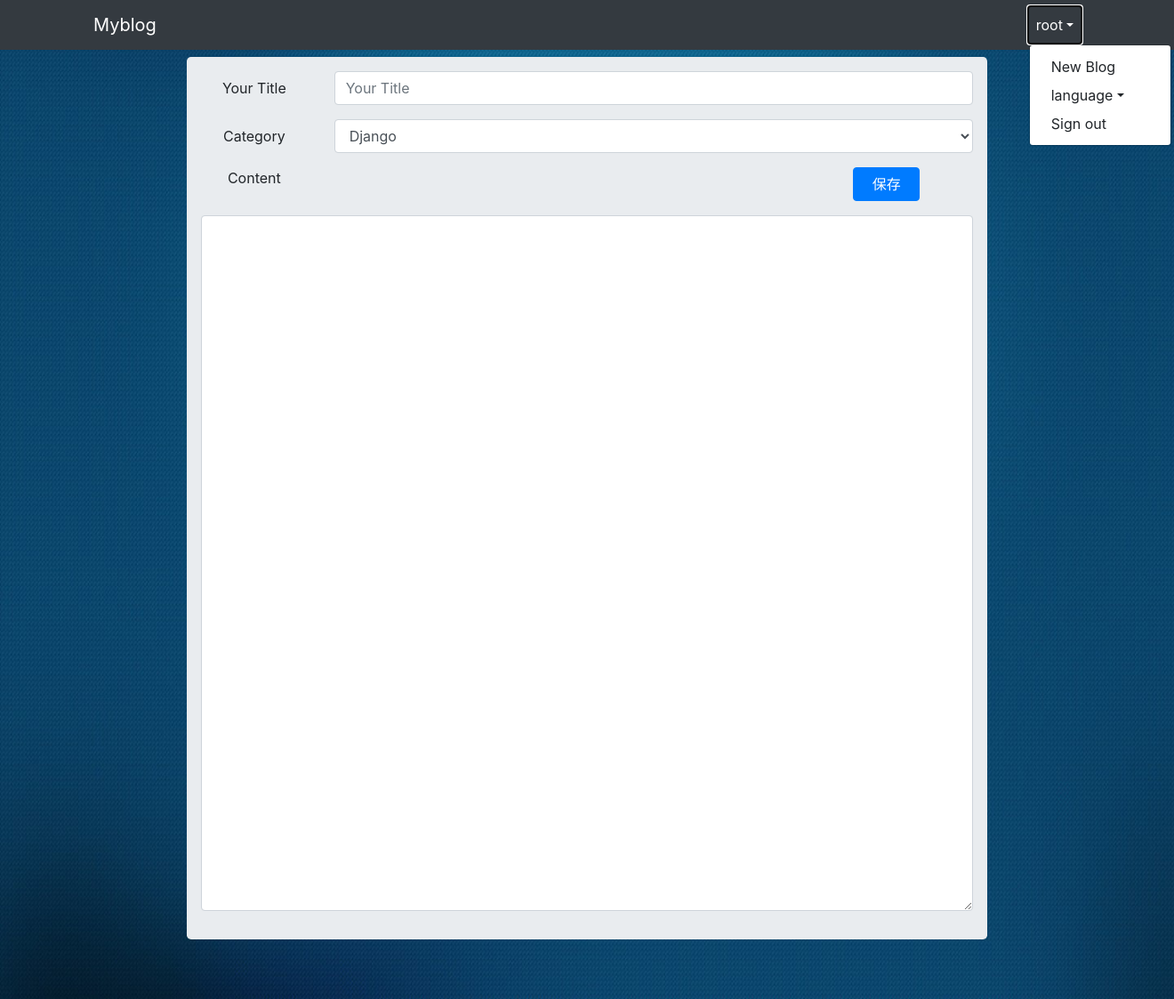
After one commit to heyefu19920626/myBlog, a Django app: page /new_article/ in a window 1320 px wide, after a click on "root". The commit adds this page. Shown: the whole page at 89% size. Run offline with Django 3.2, Linux system fonts and the light colour scheme; a user stored in the database is signed in; data comes from the database, SQL or seed files in the repository; both versions use the stored data as it was after the commit; some libraries are stand-ins or nearby versions.

Commit message:
用户能够新建文章

```diff
--- a/blog/forms.py
+++ b/blog/forms.py
@@ -11,3 +11,13 @@ class ArticleForm(forms.ModelForm):
         TextInput = {'title': ''}
         Textarea = {'body': ''}
         ChoiceField = {'category': ''}
+
+
+class NewArticleForm(forms.ModelForm):
+    """  新建文章表单 """
+    class Meta:
+        model = Article
+        fields = ['title', 'body', 'category', 'author']
+        TextInput = {'title': '', 'author': ''}
+        Textarea = {'body': ''}
+        ChoiceField = {'category': ''}
--- a/blog/templates/blog/base.html
+++ b/blog/templates/blog/base.html
@@ -33,12 +33,26 @@
                 <div id="navbar" class="collapse navbar-collapse justify-content-end">
                     <ul class="navbar-nav">
                         {% if user.is_authenticated %}
-                        <li><a class="nav-link" href="#" >{{ user.username }}</a></li>
-                        <li><a class="nav-link" href="{% url 'users:logout' %}">{% trans 'Sign out' %}</a></li>
+                        <!-- 登录后显示 -->
+                        <li class="nav-item dropdown">
+                            <a class="nav-link dropdown-toggle" href="#" id="setting" role="button" data-toggle="dropdown" aria-haspopup="true" aria-expanded="false">{{ user.username }}</a>
+                            <div class="dropdown-menu" aria-labelledby="setting">
+                                <a class="dropdown-item" href="{% url 'blog:new_article' %}">{% trans 'New Blog' %}</a>
+                                <!-- 语言切换开始　-->
+                                <a class="dropdown-item dropdown-toggle" id="language" role="button" data-toggle="dropdown" aria-haspopup="true" aria-expanded="false" href="#">{% trans 'language' %}</a>
+                                <div class="dropdown-menu" aria-labelledby="language">
+                                    {% for language in LANGUAGES %}
+                                    <a class="dropdown-item" href="{% url 'blog:change_language' language.0 %}" next={{ request.path }}>{{ language.1 }}</a>
+                                    {% endfor %}
+                                </div>
+                                <!-- 语言切换结束 -->
+                                <a class="dropdown-item" href="{% url 'users:logout' %}">{% trans 'Sign out' %}</a>
+                            </div>
+                        </li>
                         {% else %}
+                        <!-- 未登录显示 -->
                         <li><a class="nav-link" href="{% url 'users:register' %}" >{% trans 'Sign in' %}</a></li>
                         <li><a class="nav-link" href="{% url 'users:login' %}" >{% trans 'Sign up' %}</a></li>
-                        {% endif %}
                         <li class="nav-item dropdown">
                             <a class="nav-link dropdown-toggle" href="#" id="setting" role="button" data-toggle="dropdown" aria-haspopup="true" aria-expanded="false">{% trans 'setting' %}</a>
                             <div class="dropdown-menu" aria-labelledby="setting">
@@ -50,6 +64,8 @@
                                 </div>
                             </div>
                         </li>
+                        {% endif %}
+
                     </ul>
                 </div>
                 <!-- navbar content over -->
--- /dev/null
+++ b/blog/templates/blog/new_article.html
@@ -0,0 +1,46 @@
+{% extends "blog/base.html" %}
+{% load i18n %}
+{% load static %}
+
+{% block extracss %}
+        <link rel="stylesheet" href="{% static 'css/index.css' %}">
+{% endblock extracss %}
+
+
+{% block content %}
+    <div class="row">
+        <div class="col-md-2">
+        </div>
+        <div class="jumbotron col-md-8 small-padding">
+            <!-- article title bar start -->
+            <form action="{% url 'blog:new_article' %}" method='post'>
+                {% csrf_token %}
+                <div class="form-group row">
+                    <label for="title" class="col-md-2 col-form-label text-center">{% trans 'Your Title' %}</label>
+                    <div class="col-md-10">
+                        <input type="text" class="form-control" name="title" placeholder="Your Title" required id="id_title">
+                    </div>
+                </div>
+                <div class="form-group row">
+                    <label for="id_category" class="col-md-2 col-form-label text-center">{% trans 'Category' %}</label>
+                    <div class="col-md-10">
+                        <select name="category" class="form-control" required id="id_category">
+                            {% for category in categorys %}
+                                <option value="{{ category.id }}">{{ category }}</option>
+                            {% endfor %}
+                        </select>
+                    </div>
+                </div>
+                <div class="form-group">
+                    <div class="row">
+                        <label for="id_body" class="col-md-2 text-center">{% trans 'Content' %}</label>
+                        <div class="col-md-8"></div>
+                        <button name='submit' style="margin-bottom: 1rem;" class="col-md-1 btn btn-primary">{% trans 'Save' %}</button>
+                        <input type="hidden" name="author"  id="id_author" value="{{ user.id }}" />
+                    </div>
+                    <textarea name="body" class="form-control" required id="id_body" rows="32"></textarea>
+                </div>
+            </form>
+        </div>
+    </div>
+{% endblock content %}
--- a/blog/urls.py
+++ b/blog/urls.py
@@ -10,4 +10,5 @@ urlpatterns = [
          views.change_language, name='change_language'),
     path('article/<article_id>/', views.article_details, name='article_details'),
     path('edit_article/<article_id>/', views.edit_article, name='edit_article'),
+    path('new_article/', views.new_article, name='new_article'),
 ]
--- a/blog/views.py
+++ b/blog/views.py
@@ -7,7 +7,7 @@ from django.urls import reverse
 from .models import Article, Category
 import markdown
 import markdown.extensions
-from .forms import ArticleForm
+from .forms import ArticleForm, NewArticleForm
 from django.contrib.auth.models import User
 from django.contrib.auth.decorators import login_required
 
@@ -62,6 +62,23 @@ def edit_article(request, article_id):
     return render(request, 'blog/edit_article.html', context)
 
 
+@login_required
+def new_article(request):
+    """　新建博客 """
+    if request.method != 'POST':
+        form = NewArticleForm()
+        categorys = Category.objects.all()
+    else:
+        form = NewArticleForm(data=request.POST)
+
+        if form.is_valid():
+            new_article = form.save(commit=False)
+            new_article.save()
+            return HttpResponseRedirect(reverse('blog:article_details', kwargs={'article_id': new_article.id}))
+    context = {'form': form, 'categorys': categorys}
+    return render(request, 'blog/new_article.html', context)
+
+
 def change_language(request, language):
     """ 切换语言并重定向到之前的页面 """
     lang_code = language
```
Also changed, not shown: db.sqlite3.
